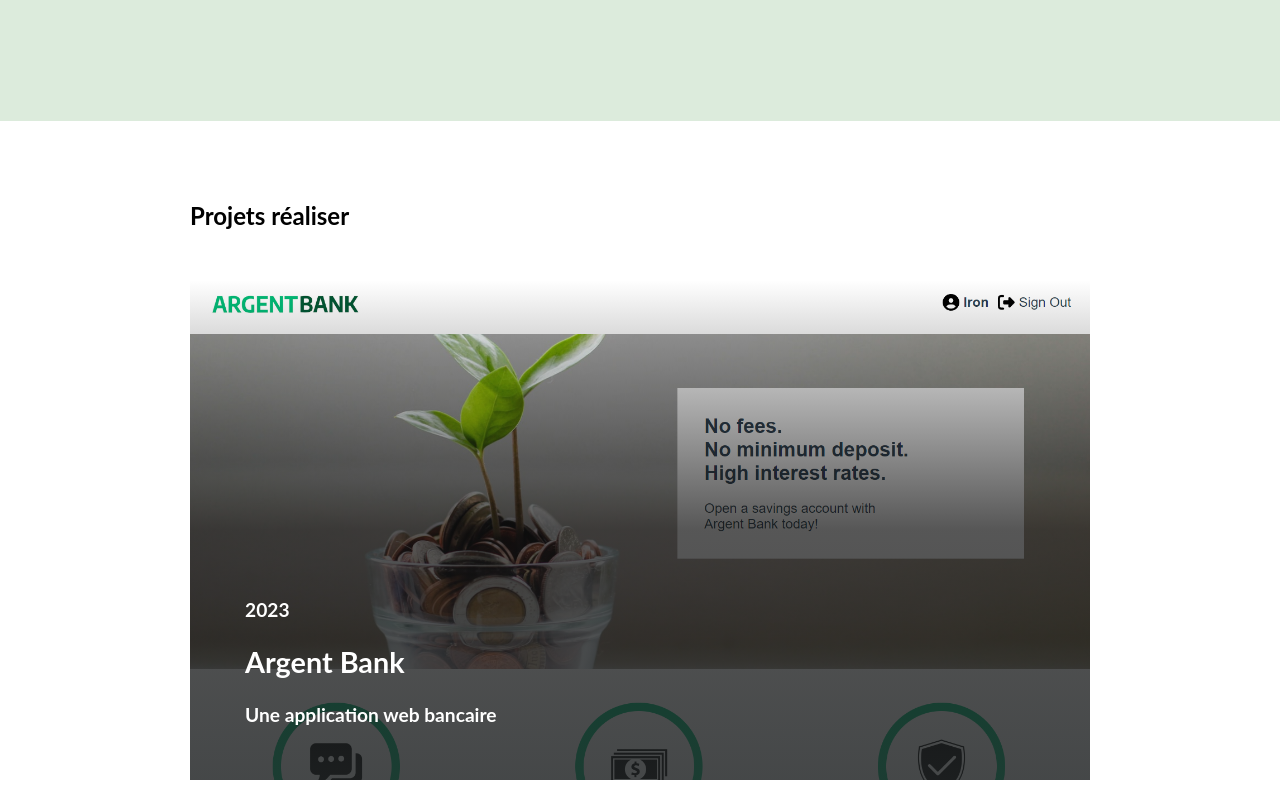
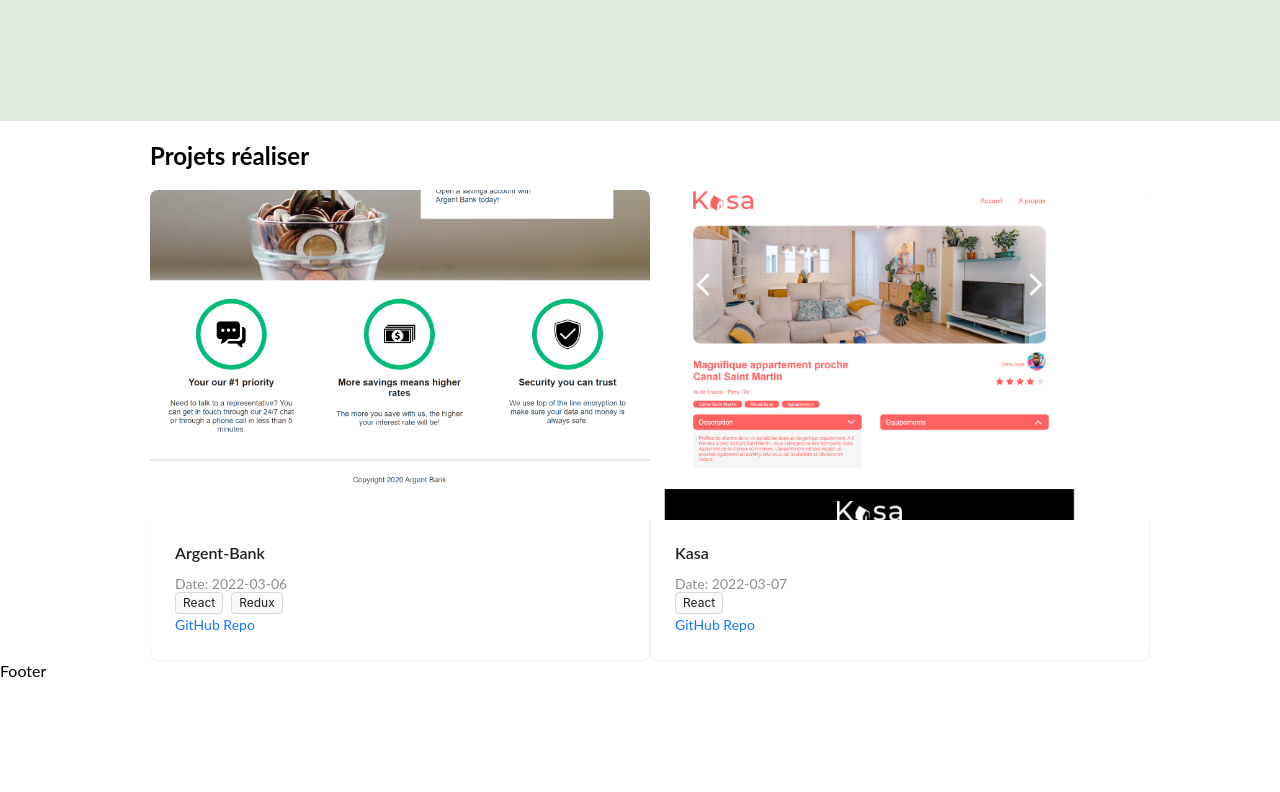
Before and after one commit to vYna-Yvan/Portfolio, a React (Create React App) app: page / in a window 1280 px wide. Shown: the part 788-1580 px from the top of the page. After the commit the page ends 1468 px from the top, so only its background shows below. Built offline with nearby package versions, Linux system fonts and the light colour scheme.

Commit message:
Ant design card prject

```diff
--- a/package.json
+++ b/package.json
@@ -9,6 +9,7 @@
     "@testing-library/jest-dom": "^5.17.0",
     "@testing-library/react": "^13.4.0",
     "@testing-library/user-event": "^13.5.0",
+    "antd": "^5.15.0",
     "react": "^18.2.0",
     "react-dom": "^18.2.0",
     "react-router-dom": "^6.22.2",
--- a/src/components/projets/Projet.js
+++ b/src/components/projets/Projet.js
@@ -1,21 +1,63 @@
 import React from "react";
 import "./projet.scss";
+import { Card, Tag } from "antd";
+import argent from "../../assets/images/Argent_bank_home.png";
+import kasa from "../../assets/images/Kasa_appt_2.png";
 
-const Project = ({
-  projetDate,
-  projetTitle,
-  projetDetails,
-  backgroundImage,
-}) => {
-  return (
-    <div className="project">
-      <div>
-        <p>{projetDate}</p>
-        <h2>{projetTitle}</h2>
-        <p>{projetDetails}</p>
-      </div>
+const { Meta } = Card;
+
+const Project = ({ title, image, date, technologies, githubRepo }) => (
+  <Card
+    hoverable
+    style={{ width: 500 }}
+    cover={<img alt={title} src={image} />}
+  >
+    <Meta title={title} description={`Date: ${date}`} />
+    <div className="technologies">
+      {technologies.map((tech, index) => (
+        <Tag key={index} className={`tech-${tech.toLowerCase()}`}>
+          {tech}
+        </Tag>
+      ))}
     </div>
-  );
-};
+    <div>
+      <a href={githubRepo} target="_blank" rel="noopener noreferrer">
+        GitHub Repo
+      </a>
+    </div>
+  </Card>
+);
 
-export default Project;
+const projectsData = [
+  {
+    title: "Argent-Bank",
+    image: argent,
+    date: "2022-03-06",
+    technologies: ["React", "Redux"],
+    githubRepo: "https://github.com/username/argent-bank-repo",
+  },
+  {
+    title: "Kasa",
+    image: kasa,
+    date: "2022-03-07",
+    technologies: ["React"],
+    githubRepo: "https://github.com/username/kasa-repo",
+  },
+];
+
+const ProjectCard = () => (
+  <div className="card-list">
+    {projectsData.map((project, index) => (
+      <Project
+        key={index}
+        title={project.title}
+        image={project.image}
+        date={project.date}
+        technologies={project.technologies}
+        githubRepo={project.githubRepo}
+      />
+    ))}
+  </div>
+);
+
+export default ProjectCard;
--- a/src/pages/Home.js
+++ b/src/pages/Home.js
@@ -2,8 +2,7 @@ import React from "react";
 import "../sass/Home.scss";
 import Github from "../assets/icones/github.svg";
 import { Link } from "react-router-dom";
-import Project from "../components/projets/Projet";
-import ArgentBank from "../assets/images/Argent_bank_home.png";
+import ProjectCard from "../components/projets/Projet";
 
 const Home = () => {
   return (
@@ -55,31 +54,9 @@ const Home = () => {
       </div>
       <div className="projects">
         <h2>Projets réaliser</h2>
-        <Link className="argent-bank">
-          <Project
-            projetDate="2023"
-            projetTitle="Argent Bank"
-            projetDetails="Une application web bancaire"
-          />
-        </Link>
-        <Project
-          projetDate="2023"
-          projetTitle="Argent Bank"
-          projetDetails="Une application web bancaire"
-          backgroundImage="../assets/images/Argent_bank_home.png"
-        />
-        <Project
-          projetDate="2023"
-          projetTitle="Argent Bank"
-          projetDetails="Une application web bancaire"
-          backgroundImage="../assets/images/Argent_bank_home.png"
-        />
-        <Project
-          projetDate="2023"
-          projetTitle="Argent Bank"
-          projetDetails="Une application web bancaire"
-          backgroundImage="../assets/images/Argent_bank_home.png"
-        />
+        <div className="projects-list">
+          <ProjectCard />
+        </div>
       </div>
     </div>
   );
--- a/src/sass/Home.scss
+++ b/src/sass/Home.scss
@@ -86,27 +86,29 @@
     display: flex;
     flex-direction: column;
     justify-content: center;
-    gap: 30px;
 
-
-    .argent-bank {
-        display: flex;
-        width: 100%;
-        flex-direction: column;
-        width: 100%;
-        height: 500px;
-
-        background-image: url(../assets/images/Argent_bank_home.png);
-        //background-position: ;
-        background-size: cover;
+    @media only screen and (min-width: 1200px) {
+        padding: 0 150px;
+    }
 
 
 
+    .projects-list {
+        display: flex;
+        flex-direction: row;
+        flex-wrap: wrap;
+        gap: 20px;
+
+        .card-list {
+            display: flex;
+        }
+
     }
 
-    @media only screen and (min-width: 1200px) {
-        width: 1200px;
-        margin: 60px auto;
-        padding: 0 150px;
+    .ant-card-cover {
+        img {
+            height: 330px;
+            object-fit: cover;
+        }
     }
 }
```
Also changed, not shown: 1 other file (tests, documents, lock files or other folders).
